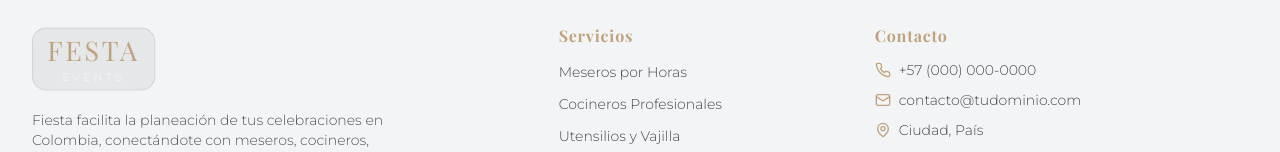
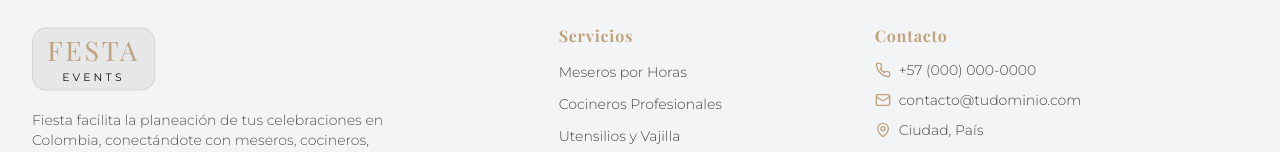
Before and after one commit to GestivaOne02/festa, a Next.js app: page / in a window 1280 px wide. Shown: the part 4856-5008 px from the top of the page. Built offline with nearby package versions, Linux system fonts and the light colour scheme; no server answers; the database is empty.

Commit message:
style(ui): fix logo contrast in footer by adding darkText prop

```diff
--- a/components/Footer.tsx
+++ b/components/Footer.tsx
@@ -17,7 +17,7 @@ export default function Footer() {
             <Link href="/#inicio">
               {/* Waiter logo with white/orange override details */}
               <div className="inline-block bg-dark-bg/5 px-4 py-1.5 rounded-2xl border border-dark-bg/10 scale-90 origin-left">
-                <Logo />
+                <Logo darkText />
               </div>
             </Link>
             <p className="text-xs md:text-sm text-dark-bg/70 font-light leading-relaxed max-w-sm line-clamp-2 md:line-clamp-none">
--- a/components/ui/Logo.tsx
+++ b/components/ui/Logo.tsx
@@ -2,7 +2,7 @@
 
 import { motion } from "framer-motion";
 
-export default function Logo() {
+export default function Logo({ darkText = false }: { darkText?: boolean }) {
   return (
     <motion.div
       className="flex flex-col items-center justify-center select-none cursor-pointer"
@@ -12,7 +12,7 @@ export default function Logo() {
       <span className="font-heading text-2xl md:text-3xl font-normal tracking-widest text-primary-gold leading-none">
         FESTA
       </span>
-      <span className="font-body text-[0.6rem] md:text-xs tracking-[0.3em] text-secondary-white uppercase mt-1">
+      <span className={`font-body text-[0.6rem] md:text-xs tracking-[0.3em] uppercase mt-1 ${darkText ? 'text-dark-bg' : 'text-secondary-white'}`}>
         Events
       </span>
     </motion.div>
```
